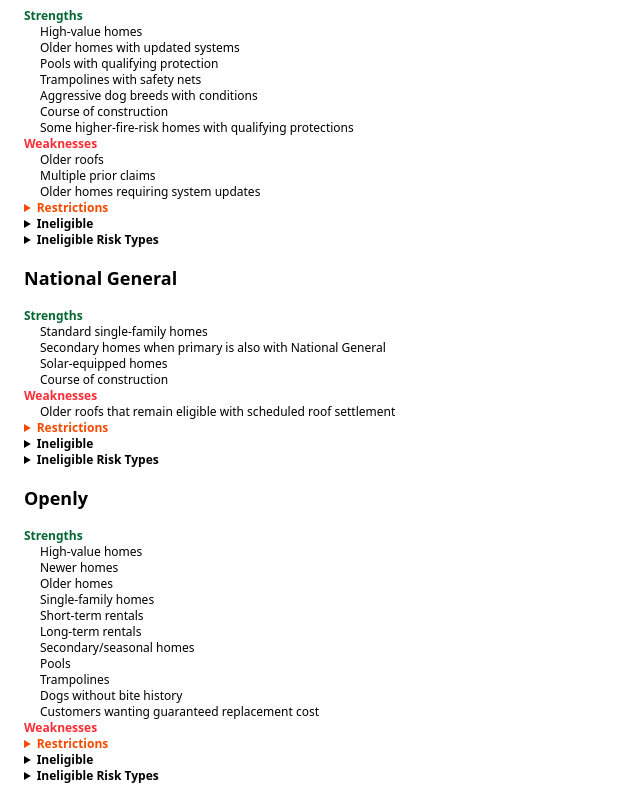
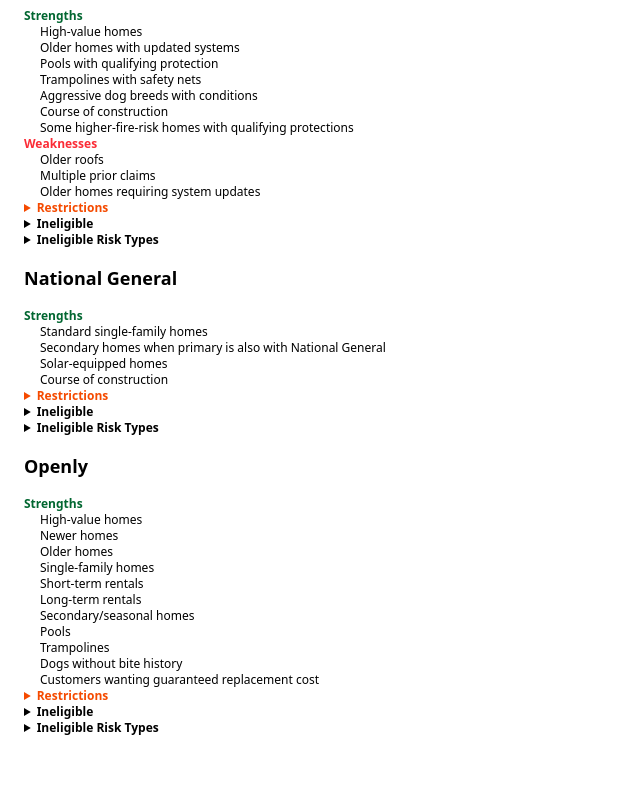
Before and after one commit to Jpatrick6420/propertyandcasualtywebsite, a React (Vite) app: page / in a window 1280 px wide. Shown: the part 2504-3304 px from the top of the page, without its empty margins (0-640 px from the left). After the commit the page ends 3256 px from the top, so only its background shows below. Built offline with nearby package versions, Linux system fonts and the light colour scheme.

Commit message:
only renders weakness if there are some

```diff
--- a/src/features/SuggestionSection.jsx
+++ b/src/features/SuggestionSection.jsx
@@ -18,12 +18,16 @@
                   );
                 })}
               </ol>
+              {carrierAppetite[i].homeowners.weak.length > 1 && (
+                <>
                   <h4 className="text-md font-bold text-red-500">Weaknesses</h4>
                   <ol className="px-4">
                     {carrierAppetite[i].homeowners.weak.map((weakness, i) => {
                       return <li key={i}>{weakness}</li>;
                     })}
                   </ol>
+                </>
+              )}
               <details>
                 <summary className="text-md font-bold text-orange-600">
                   Restrictions
```
Lines whose indentation alone changed are shown as unchanged.
